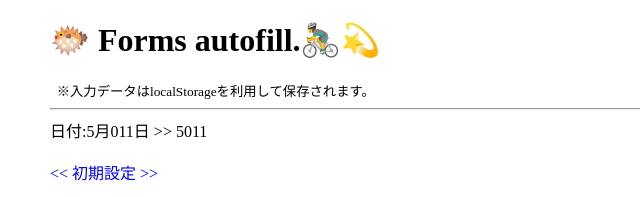
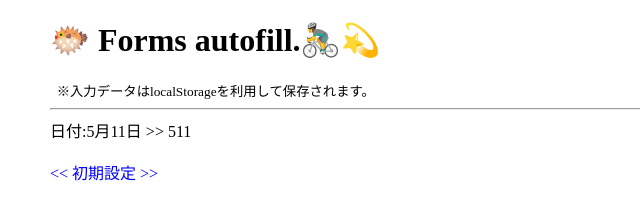
Before and after one commit to lext21/0, a plain HTML site: page Alice.html in a window 1280 px wide. Shown: the top 197 px of the page, 0-640 px from the left. Drawn offline with Linux system fonts and the light colour scheme; a web font is replaced by a local one.

Commit message:
Update Alice.html

```diff
--- a/Alice.html
+++ b/Alice.html
@@ -91,7 +91,7 @@
     let u = new Date();
     let e = String(u.getMonth()+1);
     let o = String(u.getDate());
-    if (o => 1 || o <= 9) {
+    if (o <= 9) {
         o = "0" + o;
     }
     let ka = e + o;
```
